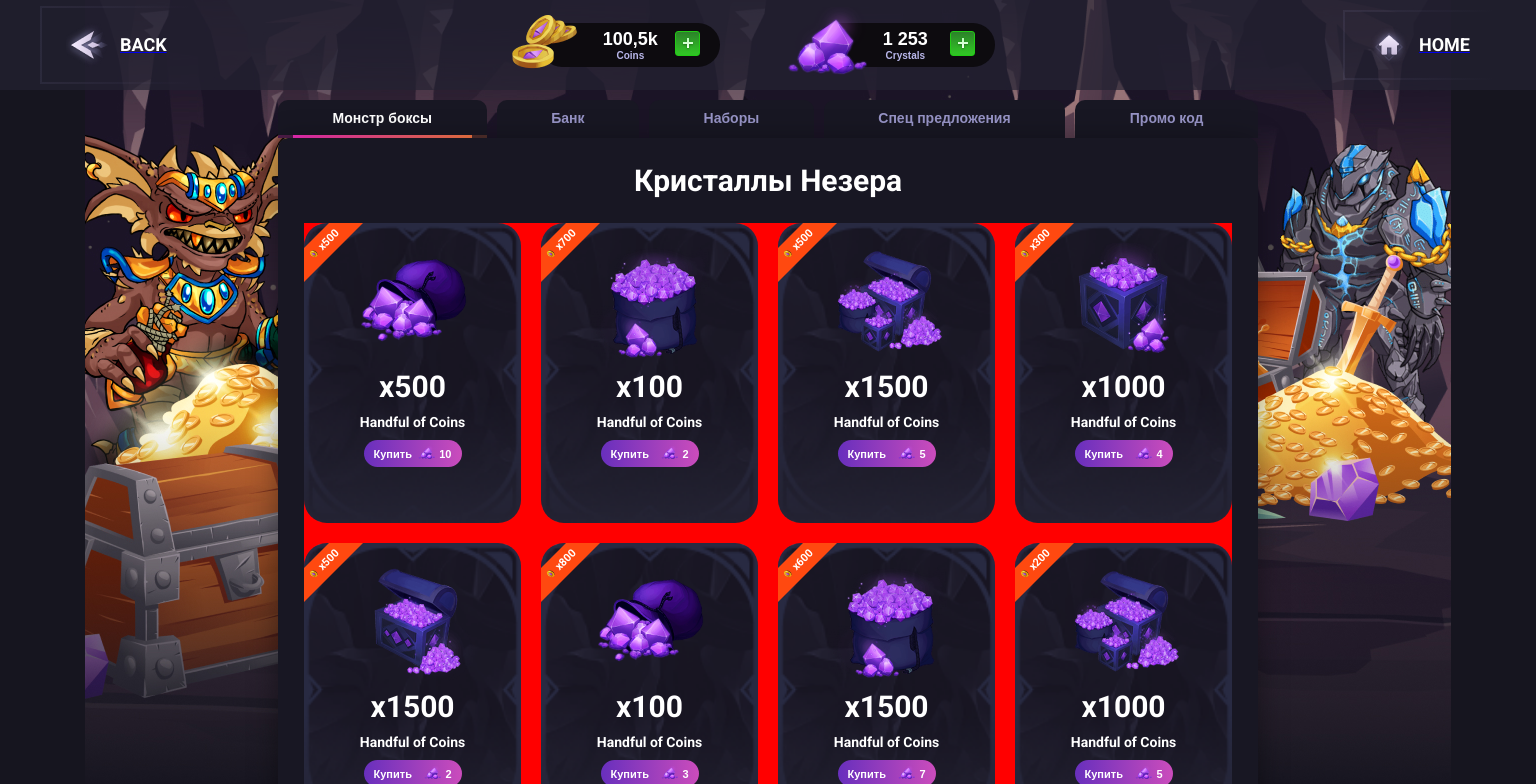
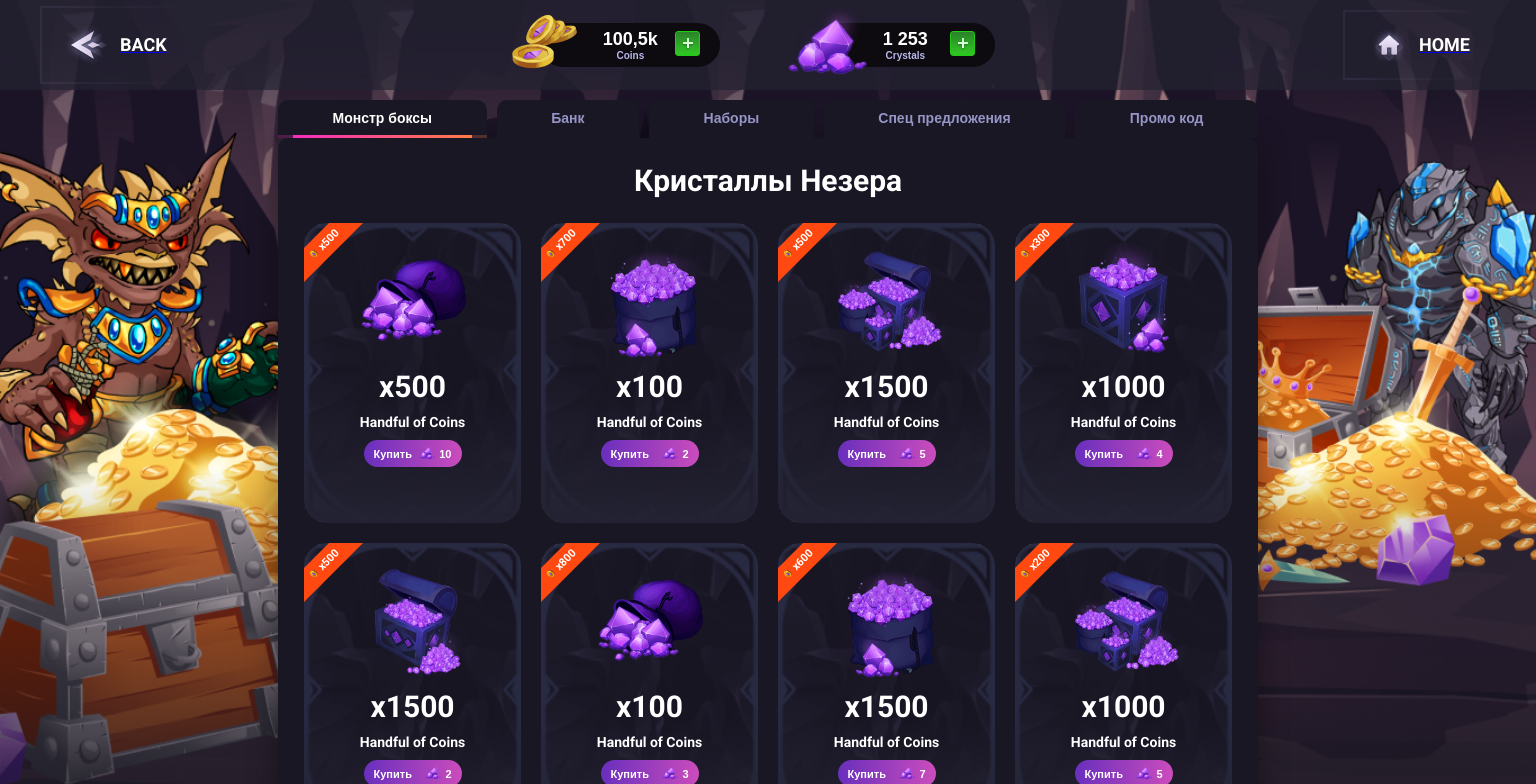
Before and after one commit to volbur/shop-test, a Vue app: page /box-monster in a window 1536 px wide. Shown: the top 784 px of the page. Built offline with nearby package versions, Linux system fonts and the light colour scheme.

Commit message:
Media queries done.

```diff
--- a/src/App.vue
+++ b/src/App.vue
@@ -4,8 +4,6 @@
     <main class="main">
       <Tabs />
     </main>
-    <!-- <div class="bg-img"></div>
-    <div class="bg-black-color"></div> -->
   </div>
 </template>
 
@@ -46,14 +44,17 @@ img {
   background: url("./assets/img/main-bg-mobile.jpg") center/cover no-repeat;
 }
 
+@media (min-width: 768px) {
+  .wrapper-main {
+    background-image: url("./assets/img/main-bg-desktop.jpg");
+  }
+}
+
 @media (min-width: 1366px) {
   .wrapper-main {
-    background: url("./assets/img/main-bg-desktop.jpg") top center no-repeat,
+    background: url("./assets/img/main-bg-desktop.jpg") top center/contain
+        no-repeat,
       #16151f;
   }
 }
 </style>
-
-/*ASK:
-*для контейнера wrapper-main фон при мобілці зазначив cover а для десктопа contain правильно?
-*/
--- a/src/components/tabs/Tabs.vue
+++ b/src/components/tabs/Tabs.vue
@@ -24,7 +24,6 @@ export default {
   padding-bottom: 24px;
 }
 .wrapper {
-  position: relative;
   margin: 0 auto;
   max-height: 507px;
   width: 280px;
@@ -32,16 +31,6 @@ export default {
   background-color: #181723;
   box-shadow: 0px 4px 30px rgba(0, 0, 0, 0.4);
   border-radius: 10px;
-  &::after {
-    position: fixed;
-    bottom: 24px;
-    width: 280px;
-    max-width: inherit;
-    content: "";
-    display: inline-block;
-    height: 132px;
-    background: linear-gradient(0deg, #262435 0%, rgba(38, 36, 53, 0) 100%);
-  }
 }
 
 @media (min-width: 768px) {
@@ -58,21 +47,6 @@ export default {
     width: 980px;
     max-height: unset;
     overflow: visible;
-    &::after {
-      display: none;
-    }
-  }
-}
-
-@media screen and (orientation: landscape) {
-  .wrapper {
-    overflow: scroll;
   }
 }
 </style>
-
-/*FIXME:
-*потрібно реалізувати що при ширені яка в планшеті перевернули екран(orientation: landscape) блок wrapper був - overflow: scroll; в мене не виходить задати таке правило.
-*блок wrapper в мене має висоту, можливо потрібно змінити, щоб підстроювався під висоту пристрою
-*в блокові wrapper створив псевдо елемент ::after i не виходить задати йому ширину 100% - вилазить за родітєля.
-*/
--- /dev/null
+++ b/src/components/tabs/tab-content/CardsList.vue
@@ -0,0 +1,28 @@
+<template>
+  <ul class="cards-list">
+    <slot></slot>
+  </ul>
+</template>
+
+<style lang="scss" scoped>
+.cards-list {
+  display: grid;
+  grid-template-columns: repeat(2, 1fr);
+  gap: 10px;
+}
+
+@media (min-width: 768px) {
+  .cards-list {
+    grid-template-columns: repeat(3, 1fr);
+    gap: 20px;
+  }
+}
+
+@media (min-width: 1366px) {
+  .cards-list {
+    grid-template-columns: repeat(4, 1fr);
+    gap: 20px;
+    margin-top: 24px;
+  }
+}
+</style>
--- a/src/components/tabs/tab-content/box-monster/NezerCoins.vue
+++ b/src/components/tabs/tab-content/box-monster/NezerCoins.vue
@@ -1,7 +1,7 @@
 <template>
   <section class="nazer-coins">
     <BaseTitle>Монеты Незера</BaseTitle>
-    <ul class="cards-list">
+    <CardsList>
       <CardItem
         v-for="card in cards"
         :key="card.id"
@@ -11,12 +11,16 @@
         :url="card.url"
         :bonus="card.bonus"
       />
-    </ul>
+    </CardsList>
   </section>
 </template>
 
 <script>
+import CardsList from "../CardsList.vue";
 export default {
+  components: {
+    CardsList,
+  },
   data() {
     return {
       cards: [
@@ -127,10 +131,13 @@ export default {
   gap: 10px;
 }
 
-@media (min-width: 1366px) {
+@media (min-width: 768px) {
   .nazer-coins {
     padding: 24px 26px;
   }
+}
+
+@media (min-width: 1366px) {
   .cards-list {
     grid-template-columns: repeat(4, 1fr);
     gap: 20px;
--- a/src/components/tabs/tab-content/box-monster/NezerCrystals.vue
+++ b/src/components/tabs/tab-content/box-monster/NezerCrystals.vue
@@ -1,7 +1,7 @@
 <template>
   <section class="nazer-crystals">
     <BaseTitle>Кристаллы Незера</BaseTitle>
-    <ul class="cards-list">
+    <CardsList>
       <CardItem
         v-for="card in cards"
         :key="card.id"
@@ -11,12 +11,17 @@
         :url="card.url"
         :bonus="card.bonus"
       />
-    </ul>
+    </CardsList>
   </section>
 </template>
 
 <script>
+import CardsList from "../CardsList.vue";
+
 export default {
+  components: {
+    CardsList,
+  },
   data() {
     return {
       cards: [
@@ -129,28 +134,13 @@ export default {
 .nazer-crystals {
   padding: 18px 11px;
 }
-.cards-list {
-  display: grid;
-  grid-template-columns: repeat(2, 1fr);
-  gap: 10px;
-  @media (min-width: 768px) {
-    grid-template-columns: repeat(3, 1fr);
-    gap: 15px;
-    background-color: red;
+
+@media (min-width: 768px) {
+  .nazer-crystals {
+    padding: 24px 26px;
   }
 }
 
 @media (min-width: 1366px) {
-  .nazer-crystals {
-    padding: 24px 26px;
-  }
-  .cards-list {
-    grid-template-columns: repeat(4, 1fr);
-    gap: 20px;
-    margin-top: 24px;
-  }
 }
 </style>
-
-/*FIXME:
-*медіа правило з 768px не виходить перестрщїти колонки для грідів. Інші властивості прописуються
--- a/src/components/ui/CardItem.vue
+++ b/src/components/ui/CardItem.vue
@@ -1,7 +1,7 @@
 <template>
   <li class="card-item">
     <picture>
-      <source media="(min-width: 1366px" :srcset="url.desktop" />
+      <source media="(min-width: 768px" :srcset="url.desktop" />
       <img class="card-item__img" :src="url.mobile" alt="one crystal" />
     </picture>
     <div class="card-item__quantity">{{ quantity }}</div>
@@ -113,6 +113,20 @@ export default {
   }
 }
 
+@media (min-width: 768px) {
+  .card-item {
+    height: 260px;
+    &__quantity {
+      font-size: 30px;
+      line-height: 48px;
+    }
+    &__title {
+      font-size: 14px;
+      line-height: 22px;
+    }
+  }
+}
+
 @media (min-width: 1366px) {
   .card-item {
     height: 300px;
```
